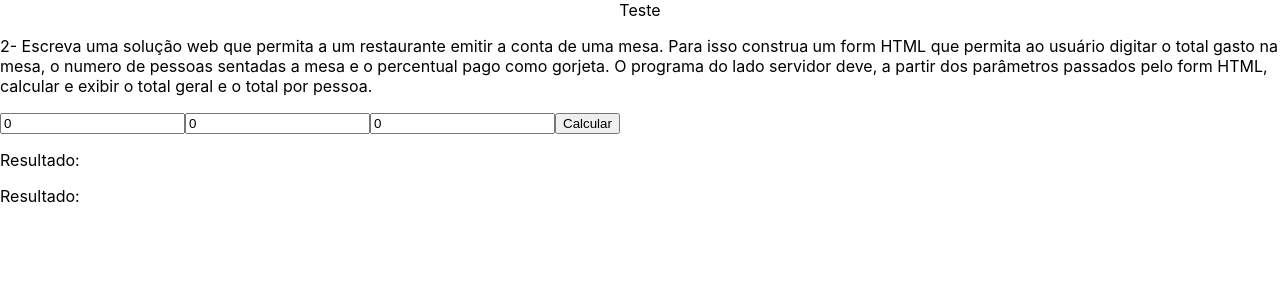
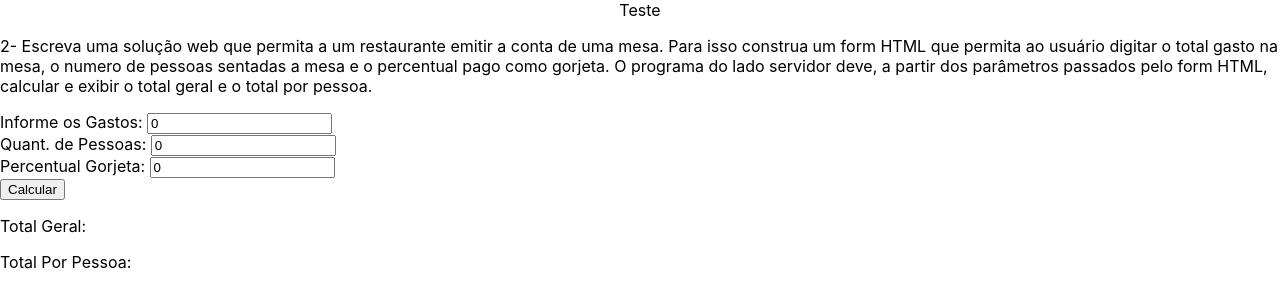
Before and after one commit to UiliamBomfim/ListaJS, a React app: page /questao2 in a window 1280 px wide. Built offline with nearby package versions, Linux system fonts and the light colour scheme.

Commit message:
add commit

```diff
--- a/src/Pages/Home/index.js
+++ b/src/Pages/Home/index.js
@@ -10,6 +10,7 @@ function Home() {
             <ul>
                 <li><Link to="/questao1">Questão 1</Link></li>
                 <li><Link to="/questao2">Questão 2</Link></li>
+                <li><Link to="/questao3">Questão 3</Link></li>
             </ul>
         </div>
     );
--- /dev/null
+++ b/src/Pages/Questao3/index.js
@@ -0,0 +1,61 @@
+import { useCallback, useState, useEffect } from 'react';
+
+alert("numero sorteado")
+function Questao3() {
+
+   const [valorJogado,setValorJogado]= useState(0);
+   const [resultado, setResultado]=useState("");
+   const[sorteado, setSorteado]=useState(0);
+   useEffect(()=>{
+    setSorteado(Math.floor(Math.random()*100))
+   },[]);
+
+    const Jogo = useCallback(()=>{
+
+
+
+      const numero = valorJogado;
+
+      if(numero > sorteado){
+
+          setResultado("Numero maior que o sorteado, tente novamente");
+      }
+      else if (numero < sorteado) {
+
+            setResultado("Numero menor que o sorteado, tente novamente");
+
+      } else {
+
+        setResultado("voce acertou");
+
+      }
+
+     },[valorJogado, sorteado]);
+
+     return(
+
+        <div>
+            <p>
+               2- Escreva uma solução web que permita a um restaurante
+               emitir a conta de uma mesa. Para isso construa um form HTML
+               que permita ao usuário digitar o total gasto na mesa, o
+               numero de pessoas sentadas a mesa e o percentual pago como
+               gorjeta. O programa do lado servidor deve, a partir dos
+               parâmetros passados pelo form HTML, calcular e exibir o total
+               geral e o total por pessoa.
+            </p>
+         <div>
+
+            <div>
+               <label for="gasto">Informe um número: </label>
+               <input id="gasto" type="number" value={valorJogado} onChange={(event)=>setValorJogado(event.target.value)} placeholder="Valor da Conta"/>
+            </div>
+               <button onClick={Jogo}>Calcular</button>
+               <p>Resultado: {resultado}</p>
+        </div>
+
+        </div>
+     );
+
+};
+export default Questao3;
--- a/src/Questao2/index.js
+++ b/src/Questao2/index.js
@@ -2,44 +2,52 @@ import { useCallback, useState } from 'react';
 //import '../styles.css'
 
 function Questao2() {
-    const [gasto,setGasto]=useState(0);
-    const [pessoas,setPessoas]=useState(0);
-    const [perc,setPerc]=useState(0);
-    const [resultado1, setResultado1]=useState("");
-    const [resultado2, setResultado2]=useState("");
+   const [valorConta,setValorConta]= useState(0);
+   const [qtdPessoas,setQtdPessoas]= useState(0);
+   const [percGorjeta,setGorjeta]= useState(0);
+   const [totaGeral, setTotalGeral]= useState("");
+   const [totalPessoa, setTotalPessoa]= useState("");
 
-     let calculaConta = useCallback(()=>{
-
-        let conta = (parseFloat(gasto) * parseFloat(perc))+ parseFloat(gasto);
-        let contapp = conta/pessoas;
-
-            setResultado1(conta);
-            setResultado2(contapp);
-
-     },[gasto,pessoas,perc]);
-
+    const calculaConta = useCallback(()=>{
+      const contaTotal = (+valorConta + (valorConta * (percGorjeta/100)));
+      const valorPorPessoa = (contaTotal/qtdPessoas);
+      setTotalGeral(contaTotal);
+      setTotalPessoa(valorPorPessoa);
+     },[valorConta,qtdPessoas,percGorjeta]);
 
      return(
 
         <div>
-            <p>2- Escreva uma solução web que permita a um restaurante
-            emitir a conta de uma mesa. Para isso construa um form HTML
-            que permita ao usuário digitar o total gasto na mesa, o
-            numero de pessoas sentadas a mesa e o percentual pago como
-            gorjeta. O programa do lado servidor deve, a partir dos
-            parâmetros passados pelo form HTML, calcular e exibir o total
-            geral e o total por pessoa.</p>
+            <p>
+               2- Escreva uma solução web que permita a um restaurante
+               emitir a conta de uma mesa. Para isso construa um form HTML
+               que permita ao usuário digitar o total gasto na mesa, o
+               numero de pessoas sentadas a mesa e o percentual pago como
+               gorjeta. O programa do lado servidor deve, a partir dos
+               parâmetros passados pelo form HTML, calcular e exibir o total
+               geral e o total por pessoa.
+            </p>
          <div>
-                <input type="number" value={gasto} onChange={(event)=>setGasto(event.target.value)}  placeholder="gasto"/>
-                <input type="number" value={pessoas} onChange={(event)=>setPessoas(event.target.value)}  placeholder="pessoas"/>
-                <input type="number" value={perc} onChange={(event)=>setPerc(event.target.value)}  placeholder="percentual"/>
-                <button onClick={()=>calculaConta()}>Calcular</button>
-                <p>Resultado: {resultado1}</p>
-                <p>Resultado: {resultado2}</p>
+            <div>
+               <label for="gasto">Informe os Gastos: </label>
+               <input id="gasto" type="number" value={valorConta} onChange={(event)=>setValorConta(event.target.value)} placeholder="Valor da Conta"/>
+            </div>
+            <div>
+               <label for="qtdpessoas">Quant. de Pessoas: </label>
+               <input id="qtdpessoas" type="number" value={qtdPessoas} onChange={(event)=>setQtdPessoas(event.target.value)} placeholder="Qtd. Pessoas"/>
+            </div>
+
+            <div>
+               <label for="valorgorjeta">Percentual Gorjeta: </label>
+               <input id="valorgorjeta" type="number" value={percGorjeta} onChange={(event)=>setGorjeta(event.target.value)} placeholder="Gorjeta"/>
+            </div>
+               <button onClick={calculaConta}>Calcular</button>
+               <p>Total Geral: {totaGeral.toLocaleString('pt-BR',{ style: 'currency', currency: 'BRL' })}</p>
+               <p>Total Por Pessoa: {totalPessoa.toLocaleString('pt-BR',{ style: 'currency', currency: 'BRL' })}</p>
         </div>
 
         </div>
      );
 
-}
+};
 export default Questao2;
--- a/src/Rotas/index.js
+++ b/src/Rotas/index.js
@@ -3,6 +3,7 @@ import Header from '../Components/Header';
 import Home from '../Pages/Home'
 import Questao1 from '../Pages/Questao1';
 import Questao2 from "../Questao2";
+import Questao3 from "../Pages/Questao3";
 
 
 function Rotas(){
@@ -13,6 +14,7 @@ function Rotas(){
                 <Route exact path="/" component={Home} />
                 <Route exact path="/questao1" component={Questao1}/>
                 <Route exact path="/questao2" component={Questao2}/>
+                <Route exact path="/questao3" component={Questao3}/>
             </Switch>
         </BrowserRouter>
     );
```
Also changed, not shown: src/Pages/styles.css (line endings or trailing spaces).
